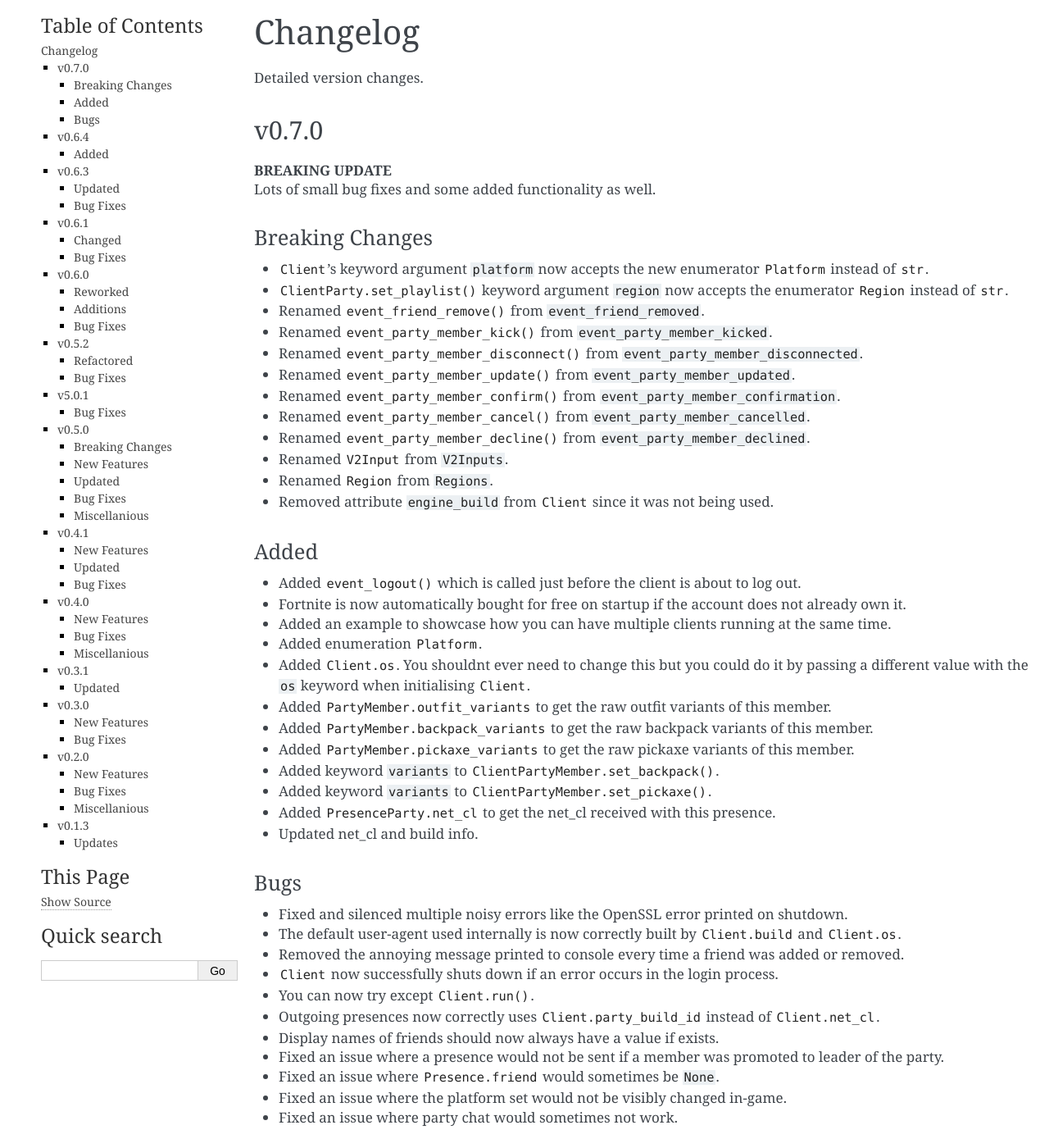
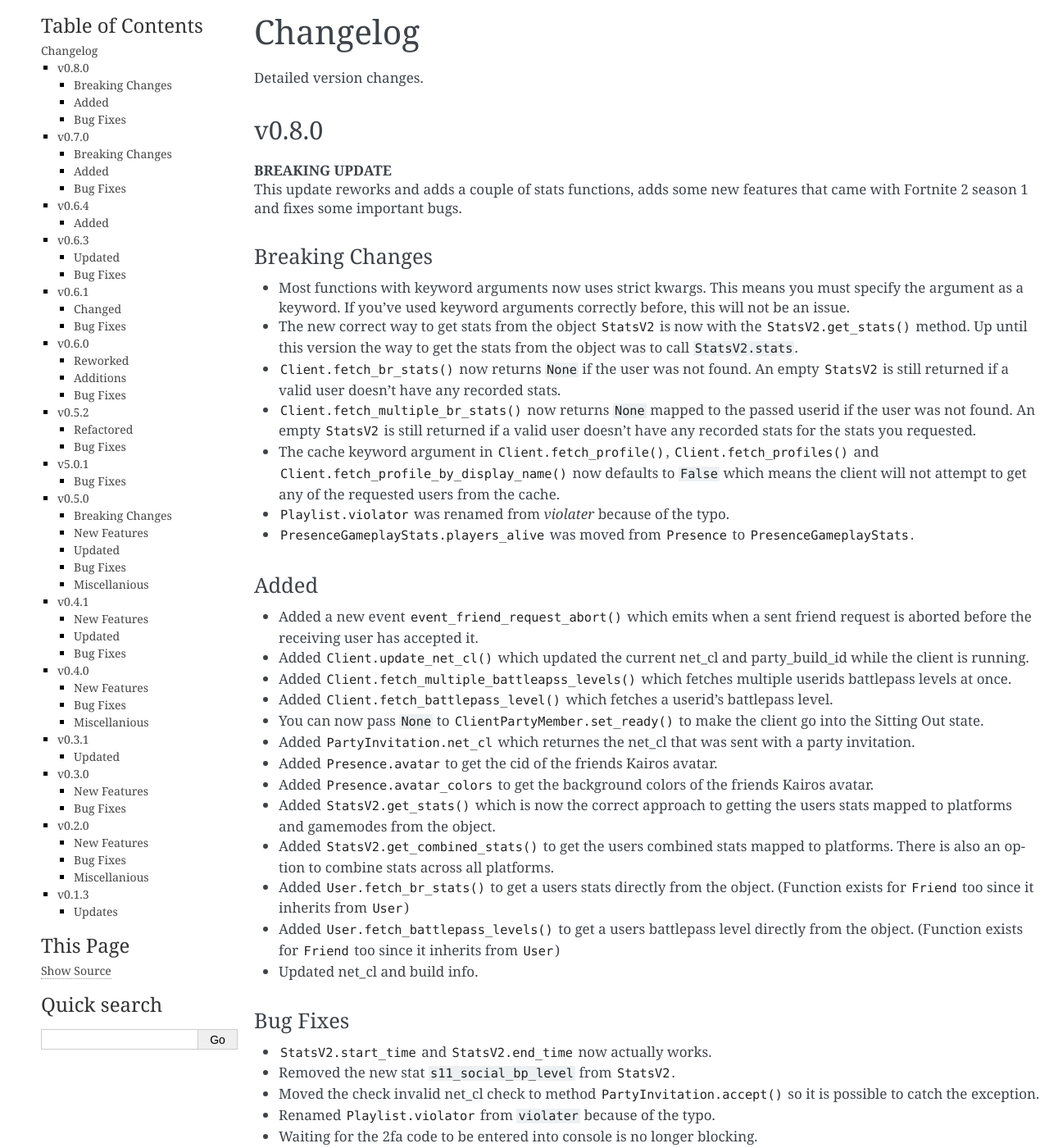
Before and after one commit to Terbau/fortnitepy, a Sphinx documentation site: the page built from docs/changelog.rst, in a window 1280 px wide and 1400 px high. Shown: the whole window at 82% size. Built offline with Sphinx 7.4.7, drawn with Linux system fonts in a browser that asks for light colours; some of the changed text lies outside the part shown.

Commit message:
Changelog + version bump

```diff
--- a/docs/changelog.rst
+++ b/docs/changelog.rst
@@ -4,6 +4,54 @@ Changelog
 =========
 
 Detailed version changes.
+
+
+v0.8.0
+------
+
+| **BREAKING UPDATE**
+| This update reworks and adds a couple of stats functions, adds some new features that came with Fortnite 2 season 1 and fixes some important bugs.
+
+Breaking Changes
+~~~~~~~~~~~~~~~~
+
+- Most functions with keyword arguments now uses strict kwargs. This means you must specify the argument as a keyword. If you've used keyword arguments correctly before, this will not be an issue.
+- The new correct way to get stats from the object :class:`StatsV2` is now with the :meth:`StatsV2.get_stats()` method. Up until this version the way to get the stats from the object was to call ``StatsV2.stats``.
+- :meth:`Client.fetch_br_stats()` now returns ``None`` if the user was not found. An empty :class:`StatsV2` is still returned if a valid user doesn't have any recorded stats.
+- :meth:`Client.fetch_multiple_br_stats()` now returns ``None`` mapped to the passed userid if the user was not found. An empty :class:`StatsV2` is still returned if a valid user doesn't have any recorded stats for the stats you requested.
+- The cache keyword argument in :meth:`Client.fetch_profile`, :meth:`Client.fetch_profiles` and :meth:`Client.fetch_profile_by_display_name` now defaults to ``False`` which means the client will not attempt to get any of the requested users from the cache.
+- :attr:`Playlist.violator` was renamed from `violater` because of the typo.
+- :attr:`PresenceGameplayStats.players_alive` was moved from :class:`Presence` to :class:`PresenceGameplayStats`.
+
+Added
+~~~~~
+
+- Added a new event :func:`event_friend_request_abort` which emits when a sent friend request is aborted before the receiving user has accepted it.
+- Added :meth:`Client.update_net_cl()` which updated the current net_cl and party_build_id while the client is running.
+- Added :meth:`Client.fetch_multiple_battleapss_levels` which fetches multiple userids battlepass levels at once.
+- Added :meth:`Client.fetch_battlepass_level` which fetches a userid's battlepass level.
+- You can now pass ``None`` to :meth:`ClientPartyMember.set_ready()` to make the client go into the Sitting Out state.
+- Added :attr:`PartyInvitation.net_cl` which returnes the net_cl that was sent with a party invitation.
+- Added :attr:`Presence.avatar` to get the cid of the friends Kairos avatar.
+- Added :attr:`Presence.avatar_colors` to get the background colors of the friends Kairos avatar.
+- Added :meth:`StatsV2.get_stats()` which is now the correct approach to getting the users stats mapped to platforms and gamemodes from the object.
+- Added :meth:`StatsV2.get_combined_stats()` to get the users combined stats mapped to platforms. There is also an option to combine stats across all platforms.
+- Added :meth:`User.fetch_br_stats()` to get a users stats directly from the object. (Function exists for :class:`Friend` too since it inherits from :class:`User`)
+- Added :meth:`User.fetch_battlepass_levels()` to get a users battlepass level directly from the object. (Function exists for :class:`Friend` too since it inherits from :class:`User`)
+- Updated net_cl and build info.
+
+Bug Fixes
+~~~~~~~~~
+
+- :attr:`StatsV2.start_time` and :attr:`StatsV2.end_time` now actually works.
+- Removed the new stat ``s11_social_bp_level`` from :class:`StatsV2`.
+- Moved the check invalid net_cl check to method :meth:`PartyInvitation.accept()` so it is possible to catch the exception.
+- Renamed :attr:`Playlist.violator` from ``violater`` because of the typo.
+- Waiting for the 2fa code to be entered into console is no longer blocking.
+- :class:`Playlist` now uses __slots__ to reduce its memory footprint.
+- Fixed another issue that lead to ``Incompatible net_cl`` being incorrectly raised.
+- Attempted to fix `issue #38 <https://github.com/Terbau/fortnitepy/issues/38>`_.
+- Fixed some issues in the docs.
 
 
 v0.7.0
@@ -44,7 +92,7 @@ Added
 - Added :attr:`PresenceParty.net_cl` to get the net_cl received with this presence.
 - Updated net_cl and build info.
 
-Bugs
+Bug Fixes
 ~~~~
 
 - Fixed and silenced multiple noisy errors like the OpenSSL error printed on shutdown.
--- a/fortnitepy/__init__.py
+++ b/fortnitepy/__init__.py
@@ -24,7 +24,7 @@ OUT OF OR IN CONNECTION WITH THE SOFTWARE OR THE USE OR OTHER DEALINGS IN THE
 SOFTWARE.
 """
 
-__version__ = '0.7.1'
+__version__ = '0.8.0'
 
 from .client import Client
 from .friend import Friend, PendingFriend
```
Also changed, not shown: 1 other file.
